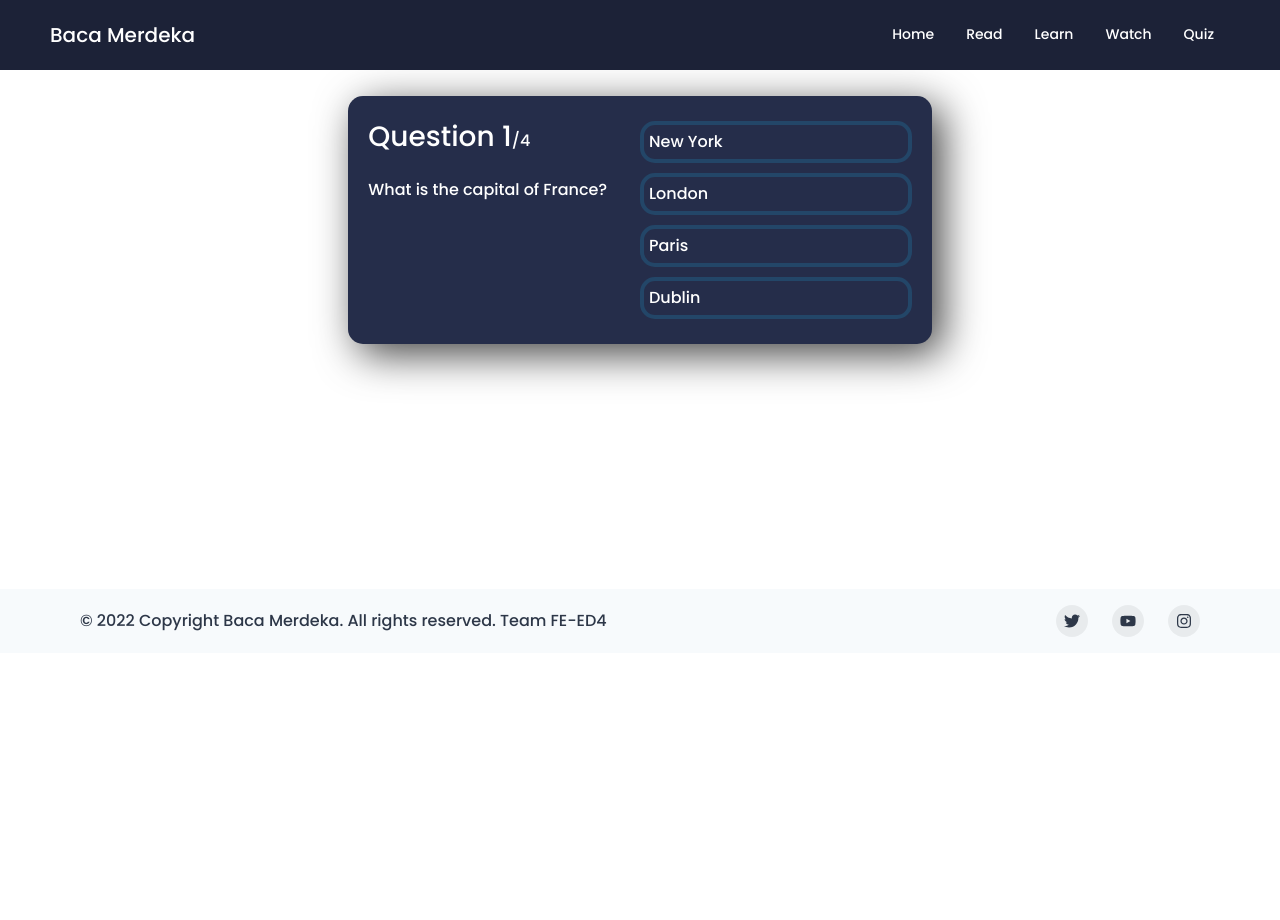
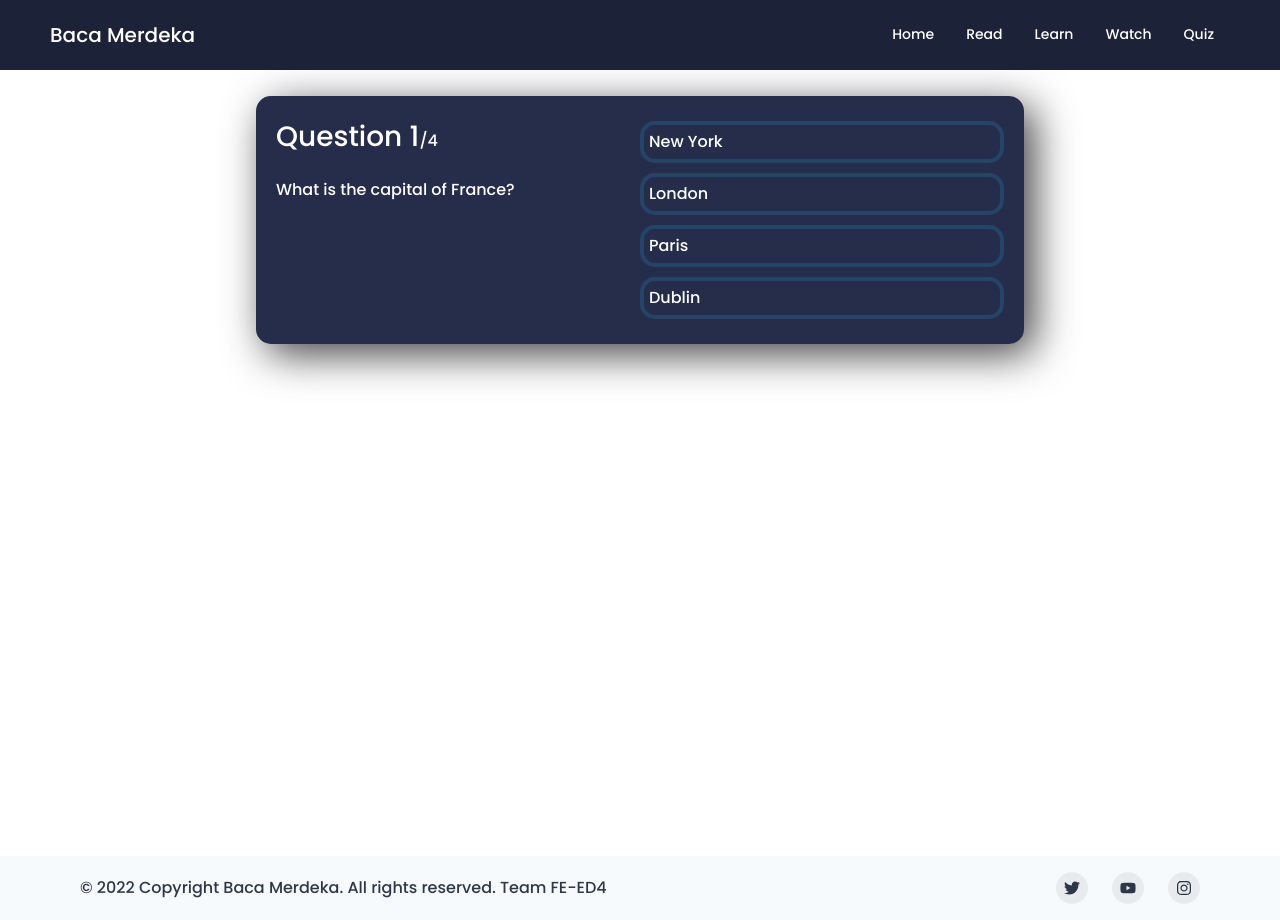
Before and after one commit to damaranshary/fe-ed4-capstone-project-gigih2.0, a React (Create React App) app: page /quiz in a window 1280 px wide. Before the commit the page ends 800 px from the top, so only its background shows below. Built offline with nearby package versions, Linux system fonts and the light colour scheme; a web font is replaced by a local one.

Commit message:
fixing the container layout

```diff
--- a/src/component/nature/index.tsx
+++ b/src/component/nature/index.tsx
@@ -20,8 +20,6 @@ const NatureBooksComponent = ({ booksList }: BooksComponentProps) => {
         natureBooksData !== undefined && setNatureBooksDataToState();
         // eslint-disable-next-line
     }, [])
-
-
 
     return (
         <Container maxW='6xl'>
--- a/src/pages/learn/index.tsx
+++ b/src/pages/learn/index.tsx
@@ -1,16 +1,16 @@
 import Vocab from '../../component/mainVocab';
-import { Center } from '@chakra-ui/react';
+import { Center, Container } from '@chakra-ui/react';
 import { BreadcrumbForLearnPage } from '../../component/breadcrumb';
 
 const Learn = () => {
   return (
-      <div>
+      <Container minH='90vh' maxW='6xl' mb={10}>
         <Center>
           <BreadcrumbForLearnPage
           currentPage={'Learn'} />
         </Center>
         <Vocab/>
-      </div>
+      </Container>
   )
 }
 
--- a/src/pages/quiz/index.tsx
+++ b/src/pages/quiz/index.tsx
@@ -59,7 +59,7 @@ const Quiz = () => {
     }
   };
   return (
-    <Container mt={24} centerContent>
+    <Container minH='90vh' maxW='100vh' mb={10}mt={24} centerContent>
       <div className="app">
         {showScore ? (
           <div className="score-section">
--- a/src/pages/watch/index.tsx
+++ b/src/pages/watch/index.tsx
@@ -5,7 +5,7 @@ import WatchComponent from "../../component/watch";
 const Watch = () => {
     const videosJSONData = ['/data/video/YT001.json']
     return (
-        <Container maxW='6xl' mb={10}>
+        <Container minH='90vh' mb={10}>
             <Center>
                 <BreadcrumbForWatchPage currentPage={'Watch'} />
             </Center>
```
